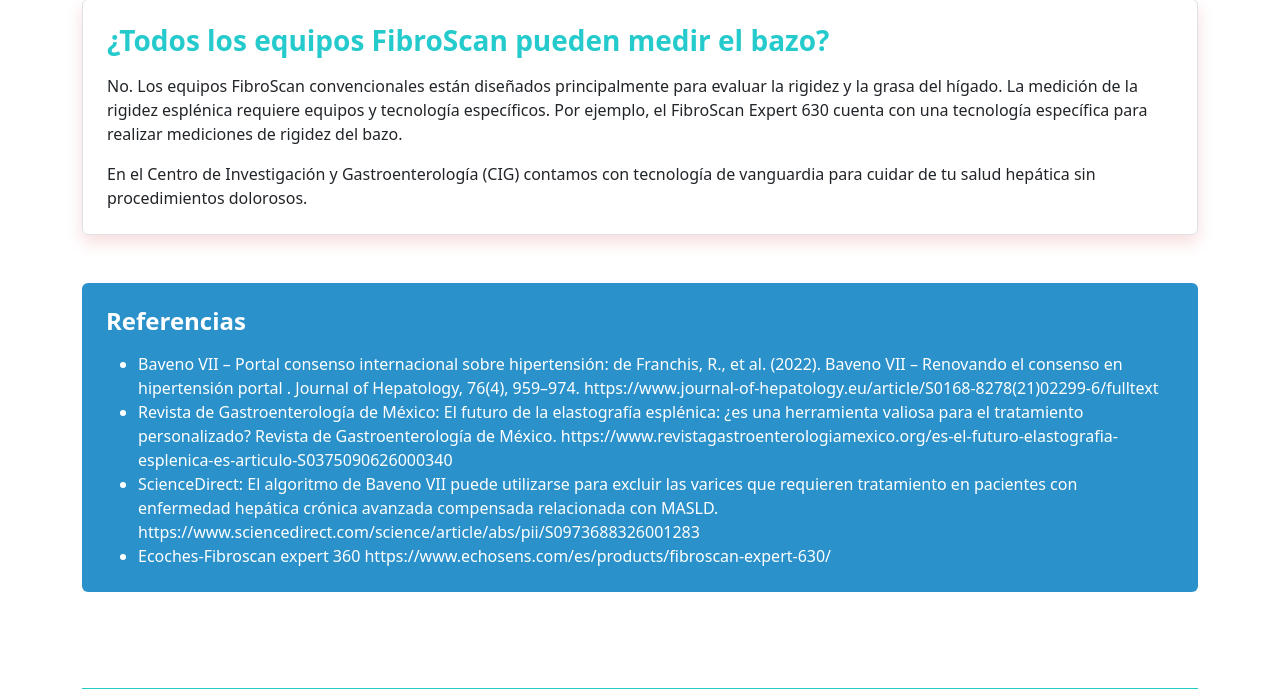
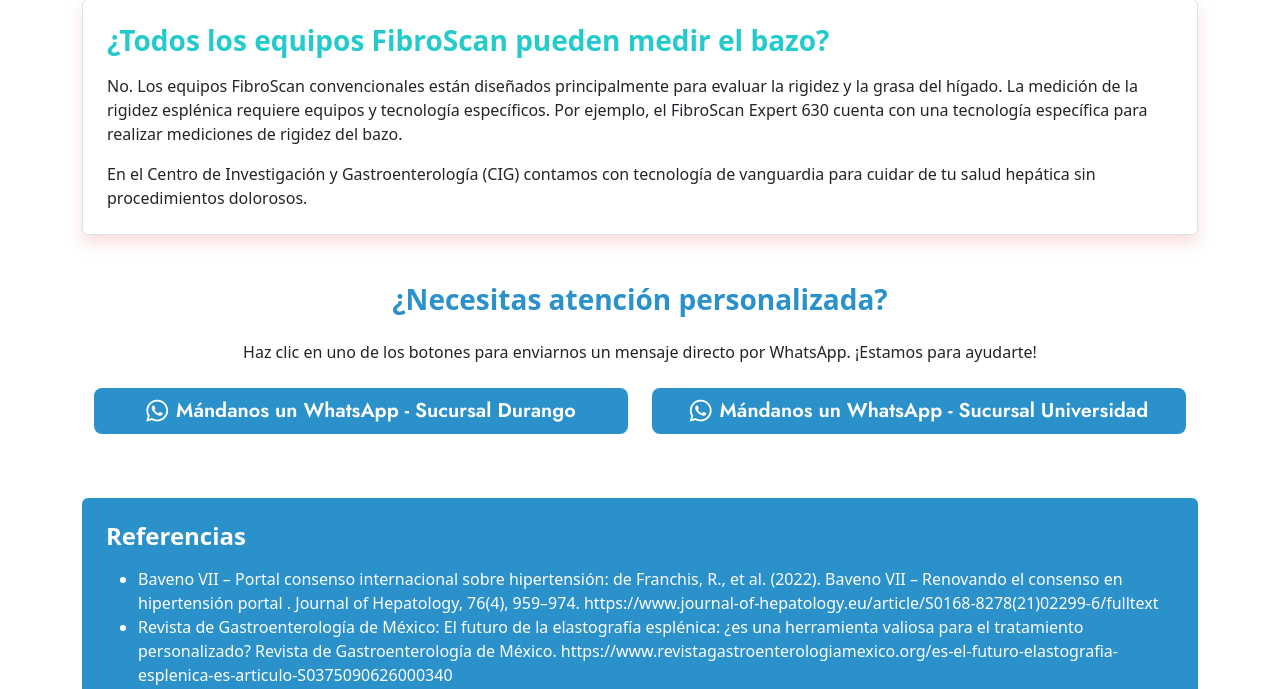
Before and after one commit to Joscarmesa/cig-new, a Flask app: template templates/blog_content/blog/el_fibroscan_tambien_puede_medir_el_bazo.html in a window 1280 px wide. Shown: the part 2349-3038 px from the top of the page. Run offline with Flask 3, Linux system fonts and the light colour scheme; the template is opened without the code that fills it, so the values that code supplies are empty; parts of the project's set-up code (start-up, migrations or seed data) failed here and were passed over; some libraries are stand-ins or nearby versions.

Commit message:
corregido CTA

```diff
--- a/templates/blog_content/blog/el_fibroscan_tambien_puede_medir_el_bazo.html
+++ b/templates/blog_content/blog/el_fibroscan_tambien_puede_medir_el_bazo.html
@@ -93,6 +93,33 @@
             </p>
         </section>
 
+          <!-- WhatsApp CTA Start -->
+        <div class="container my-5">
+            <div class="row text-center">
+                <h3 class="mb-4">¿Necesitas atención personalizada?</h3>
+                <p class="mb-4">Haz clic en uno de los botones para enviarnos un mensaje directo por WhatsApp. ¡Estamos
+                    para
+                    ayudarte!</p>
+
+                <div class="col-md-6 mb-3">
+                    <a href="https://wa.me/525565430983?text=Hola%2C%20me%20gustar%C3%ADa%20informaci%C3%B3n%20sobre%20la%20sucursal%20Durango."
+                        target="_blank"
+                        class="btn btn-whatsapp-custom btn-lg w-100 d-flex align-items-center justify-content-center">
+                        <i class="fab fa-whatsapp fa-lg me-2"></i> Mándanos un WhatsApp - Sucursal Durango
+                    </a>
+                </div>
+
+                <div class="col-md-6 mb-3">
+                    <a href="https://wa.me/525644071939?text=Hola%2C%20me%20gustar%C3%ADa%20informaci%C3%B3n%20sobre%20la%20sucursal%20Universidad."
+                        target="_blank"
+                        class="btn btn-whatsapp-custom btn-lg w-100 d-flex align-items-center justify-content-center">
+                        <i class="fab fa-whatsapp fa-lg me-2"></i> Mándanos un WhatsApp - Sucursal Universidad
+                    </a>
+                </div>
+            </div>
+        </div>
+        <!-- WhatsApp CTA End -->
+
         <!-- Referencias -->
         <section class="bg-secondary text-white p-4 rounded wow fadeIn" data-wow-delay="0.3s">
             <h2 class="h4 text-white mb-3">Referencias</h2>
```
